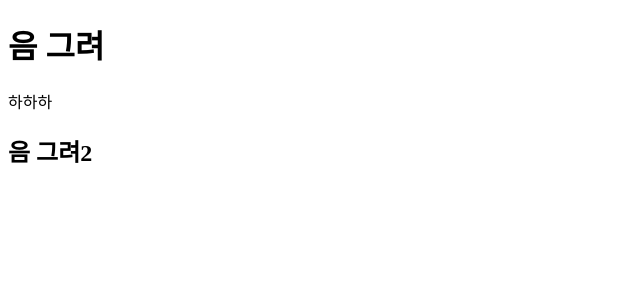
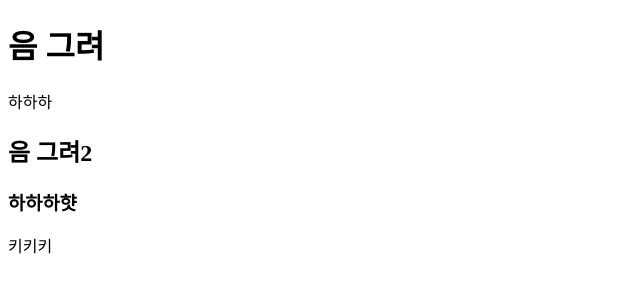
Before and after one commit to sorikikikim/git, a plain HTML site: page index.html in a window 1280 px wide. Shown: the whole page, without its empty margins (0-640 px from the left). Drawn offline with Linux system fonts and the light colour scheme.

Commit message:
work on branch

```diff
--- a/index.html
+++ b/index.html
@@ -10,5 +10,7 @@
 		<h1>음 그려</h1>
 		<p>하하하</p>
 		<h2>음 그려2</h2>
+		<h3>하하하햣</h3>
+		키키키
 </body>
 </html>
```
